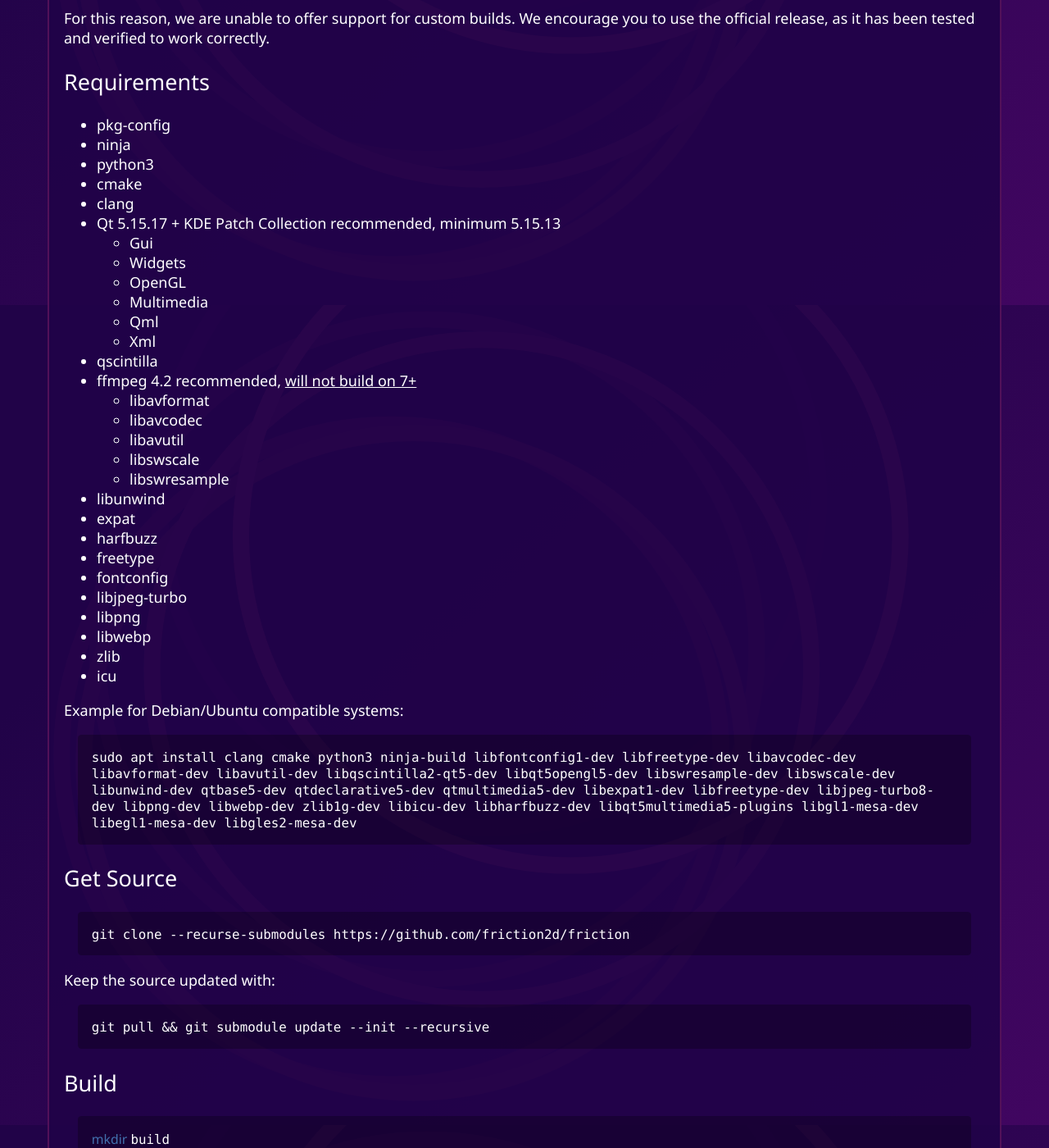
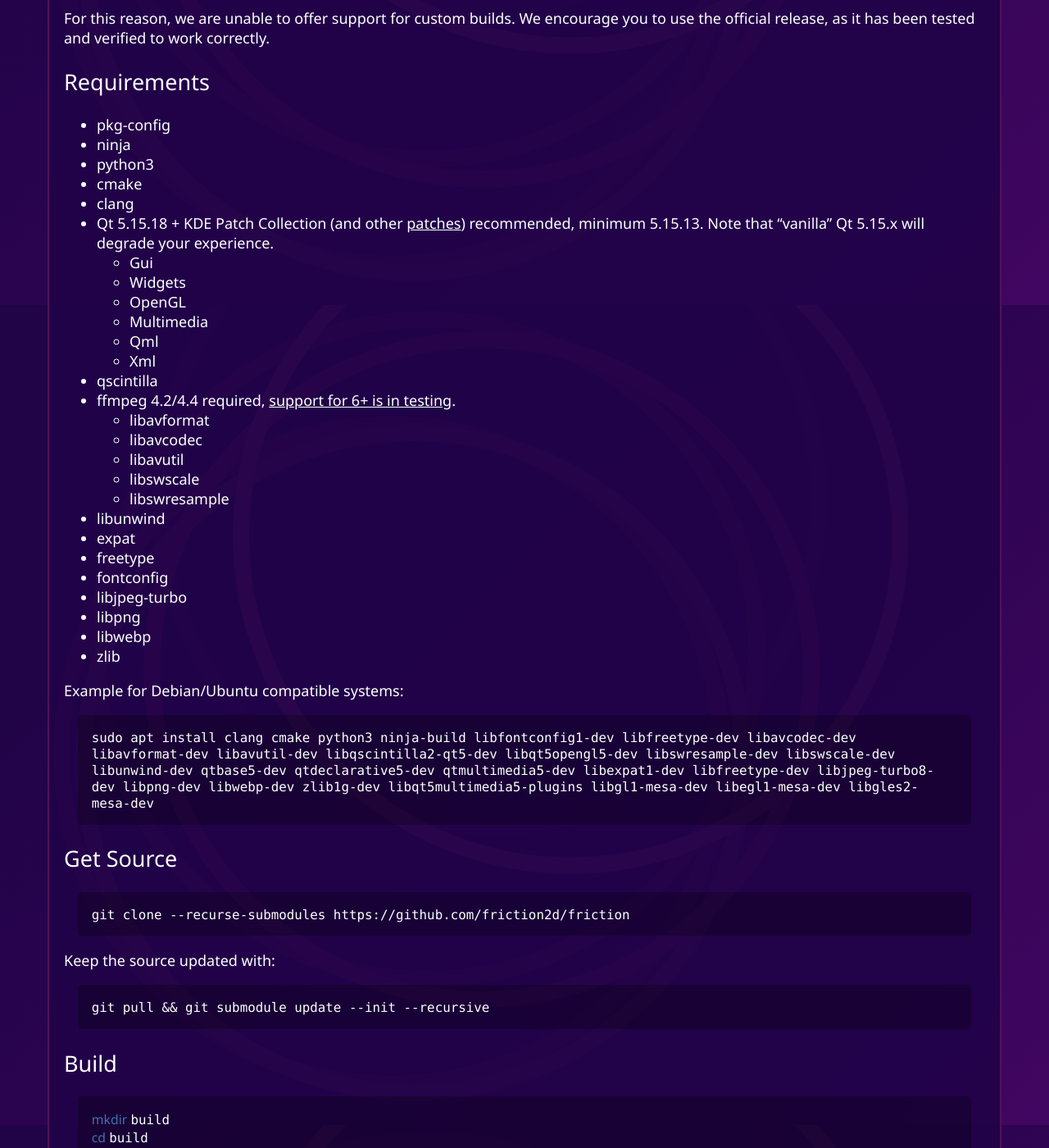
Before and after one commit to friction2d/friction2d.github.io, a Jekyll site: the page built from documentation/source-linux.md, in a window 1280 px wide and 1400 px high, scrolled down 628 px. Shown: the whole window at 82% size. Built offline with Jekyll 4.4.1, drawn with Linux system fonts in a browser that asks for light colours; some of the changed text lies outside the part shown.

Commit message:
Update source-linux.md

````diff
--- a/documentation/source-linux.md
+++ b/documentation/source-linux.md
@@ -27,7 +27,7 @@ For this reason, we are unable to offer support for custom builds. We encourage
 * python3
 * cmake
 * clang
-* Qt 5.15.17 + KDE Patch Collection recommended, minimum 5.15.13
+* Qt 5.15.18 + KDE Patch Collection (and other [patches](https://github.com/friction2d/friction/tree/main/src/scripts/patches)) recommended, minimum 5.15.13. Note that "vanilla" Qt 5.15.x will degrade your experience.
     * Gui
     * Widgets
     * OpenGL
@@ -35,7 +35,7 @@ For this reason, we are unable to offer support for custom builds. We encourage
     * Qml
     * Xml
 * qscintilla
-* ffmpeg 4.2 recommended, [will not build on 7+](https://github.com/friction2d/friction/issues/135)
+* ffmpeg 4.2/4.4 required, [support for 6+ is in testing](https://github.com/friction2d/friction/issues/135).
     * libavformat
     * libavcodec
     * libavutil
@@ -43,19 +43,17 @@ For this reason, we are unable to offer support for custom builds. We encourage
     * libswresample
 * libunwind
 * expat
-* harfbuzz
 * freetype
 * fontconfig
 * libjpeg-turbo
 * libpng
 * libwebp
 * zlib
-* icu
 
 Example for Debian/Ubuntu compatible systems:
 
 ```
-sudo apt install clang cmake python3 ninja-build libfontconfig1-dev libfreetype-dev libavcodec-dev libavformat-dev libavutil-dev libqscintilla2-qt5-dev libqt5opengl5-dev libswresample-dev libswscale-dev libunwind-dev qtbase5-dev qtdeclarative5-dev qtmultimedia5-dev libexpat1-dev libfreetype-dev libjpeg-turbo8-dev libpng-dev libwebp-dev zlib1g-dev libicu-dev libharfbuzz-dev libqt5multimedia5-plugins libgl1-mesa-dev libegl1-mesa-dev libgles2-mesa-dev
+sudo apt install clang cmake python3 ninja-build libfontconfig1-dev libfreetype-dev libavcodec-dev libavformat-dev libavutil-dev libqscintilla2-qt5-dev libqt5opengl5-dev libswresample-dev libswscale-dev libunwind-dev qtbase5-dev qtdeclarative5-dev qtmultimedia5-dev libexpat1-dev libfreetype-dev libjpeg-turbo8-dev libpng-dev libwebp-dev zlib1g-dev libqt5multimedia5-plugins libgl1-mesa-dev libegl1-mesa-dev libgles2-mesa-dev
 ```
 
 ## Get Source
````
Also changed, not shown: other parts of documentation/source-linux.md (+1 -1 lines).
